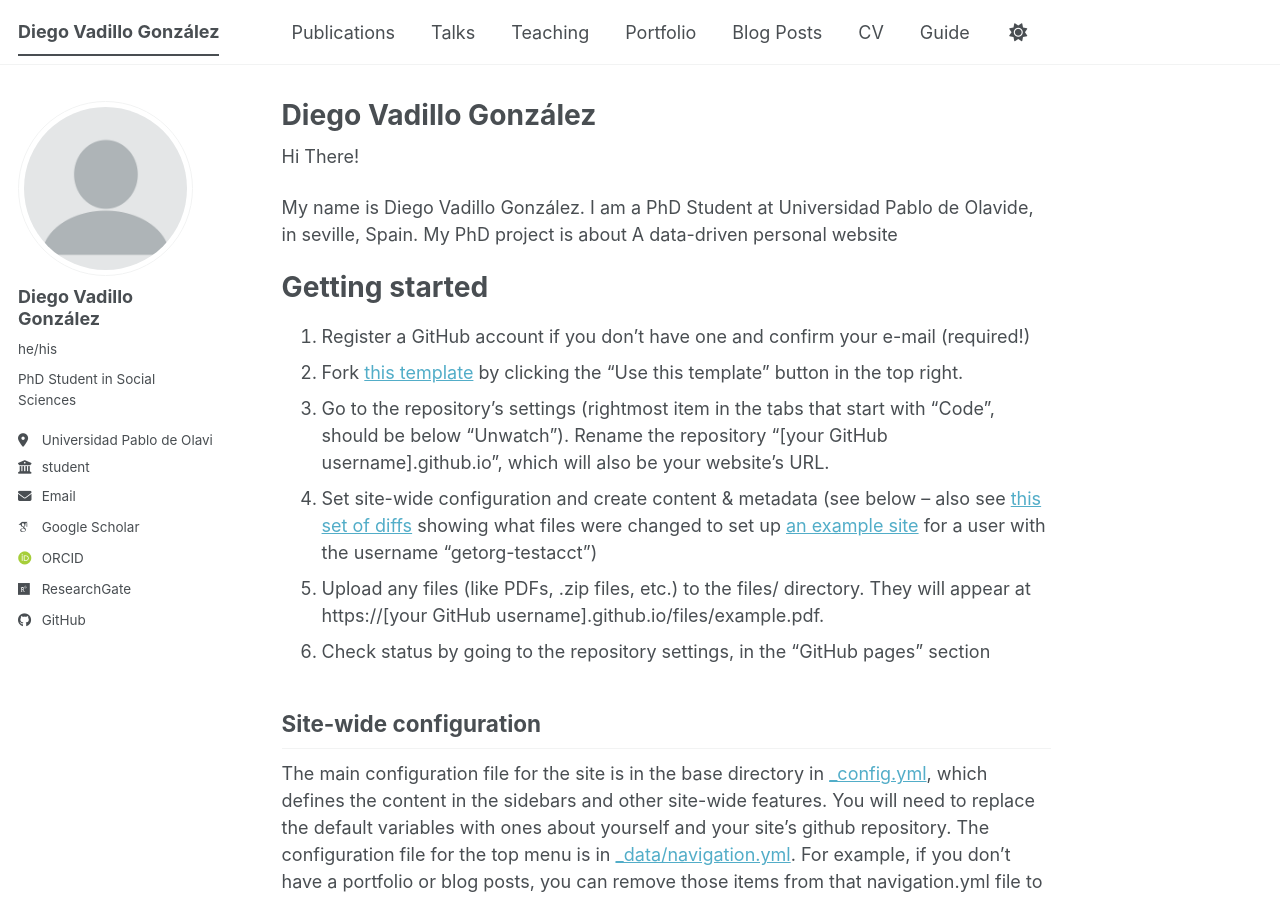
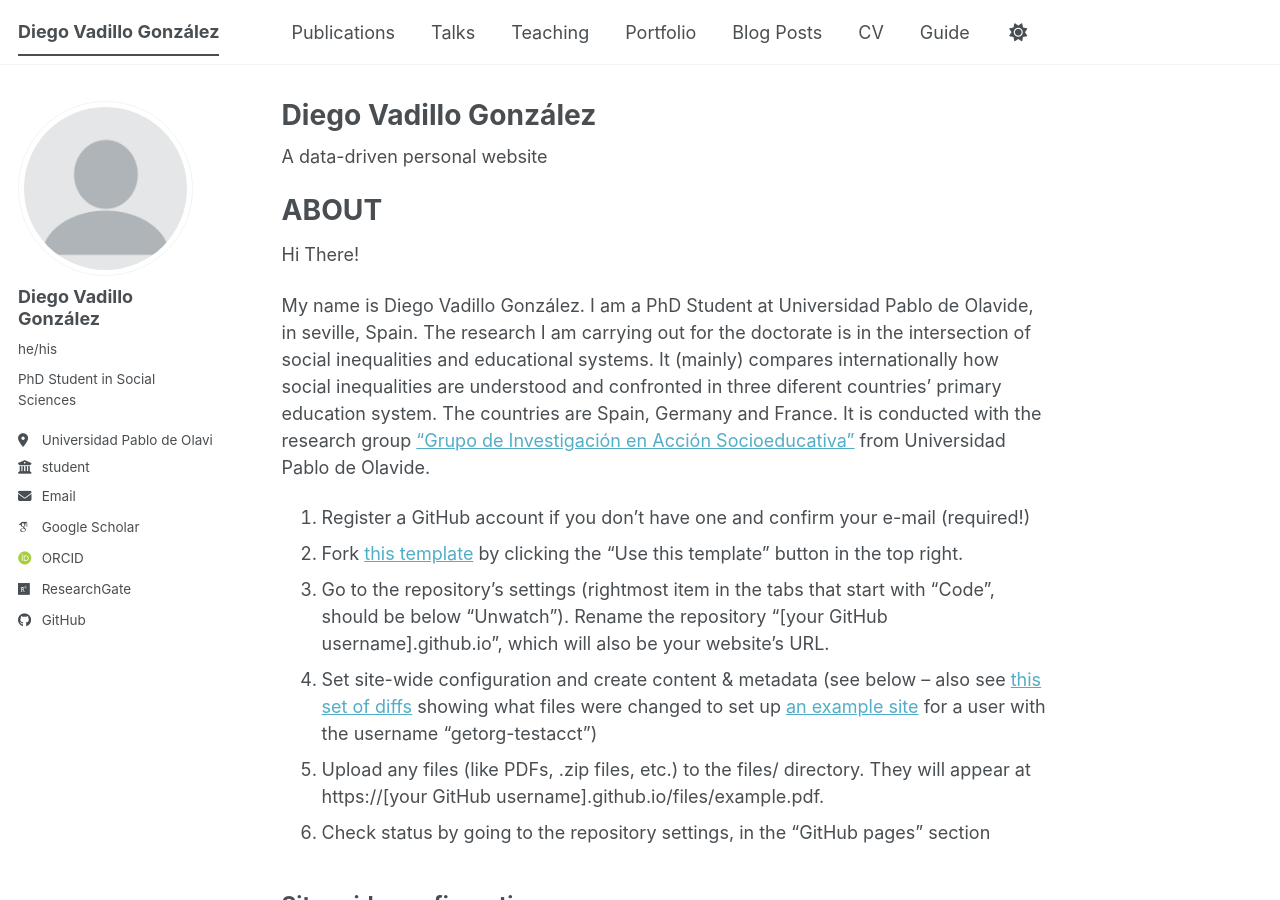
Before and after one commit to diegovadillogonzalez/diegovadillogonzalez.github.io, a Jekyll site: the page built from _pages/about.md, in a window 1280 px wide and 900 px high. Built offline with Jekyll 4.4.1, drawn with Linux system fonts in a browser that asks for light colours; some web fonts are replaced; a script bundle is joined from its source files by our own code; library files that are not in the unit come from our copies.

Commit message:
Update about.md

```diff
--- a/_pages/about.md
+++ b/_pages/about.md
@@ -7,14 +7,18 @@ redirect_from:
   - /about.html
 ---
 
-Hi There!
 
-My name is Diego Vadillo González. I am a PhD Student at Universidad Pablo de Olavide, in seville, Spain. My PhD project is about
 A data-driven personal website
 
 
-Getting started
+ABOUT
 ======
+Hi There!
+
+My name is Diego Vadillo González. I am a PhD Student at Universidad Pablo de Olavide, in seville, Spain. The research I am carrying out for the doctorate is in the intersection of social inequalities and educational systems. It (mainly) compares internationally how social inequalities are understood and confronted in three diferent countries' primary education system. The countries are Spain, Germany and France. It is conducted with the research group ["Grupo de Investigación en Acción Socioeducativa"](https://www.upo.es/investiga/gias/) from Universidad Pablo de Olavide.
+
+
+
 1. Register a GitHub account if you don't have one and confirm your e-mail (required!)
 1. Fork [this template](https://github.com/academicpages/academicpages.github.io) by clicking the "Use this template" button in the top right.
 1. Go to the repository's settings (rightmost item in the tabs that start with "Code", should be below "Unwatch"). Rename the repository "[your GitHub username].github.io", which will also be your website's URL.
```
